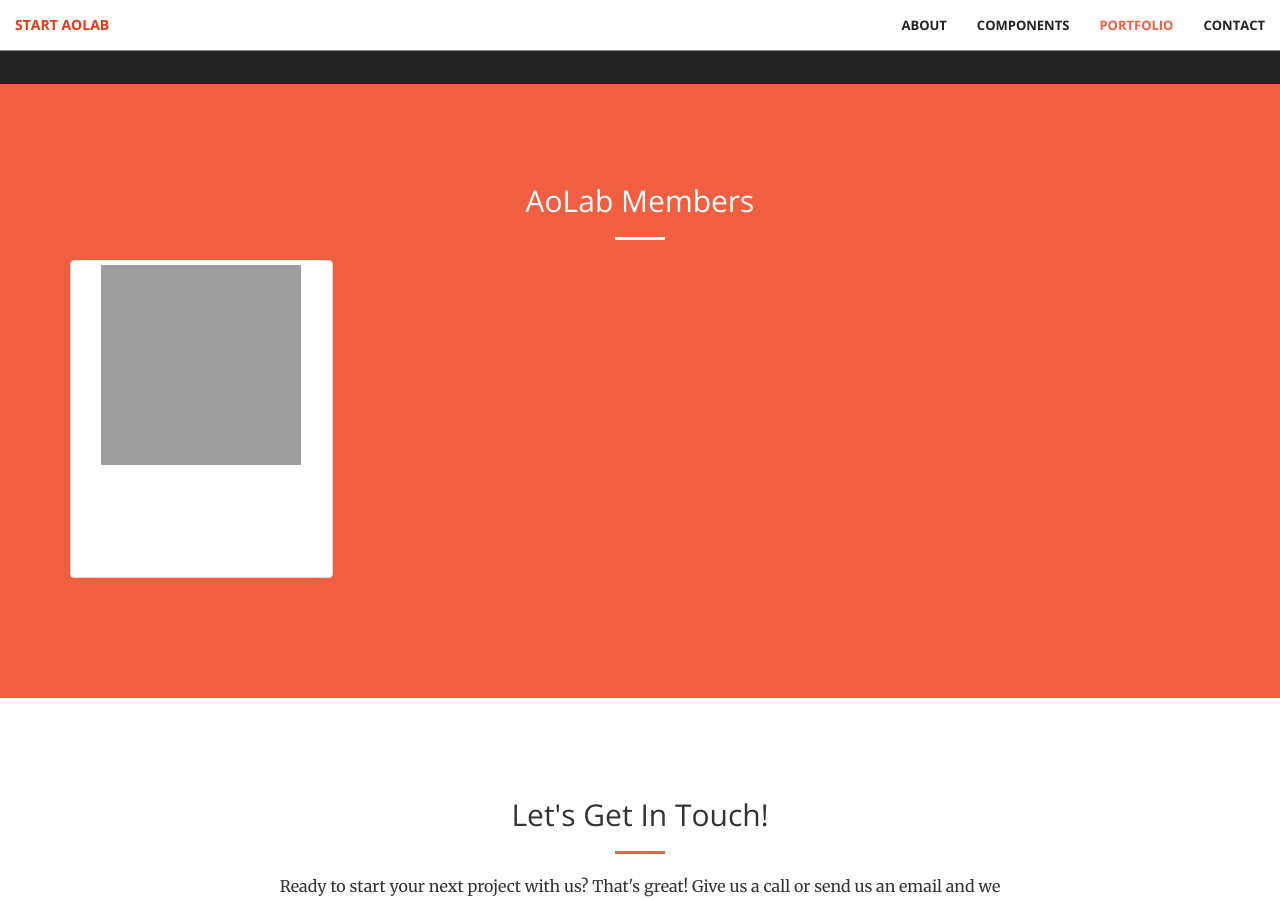
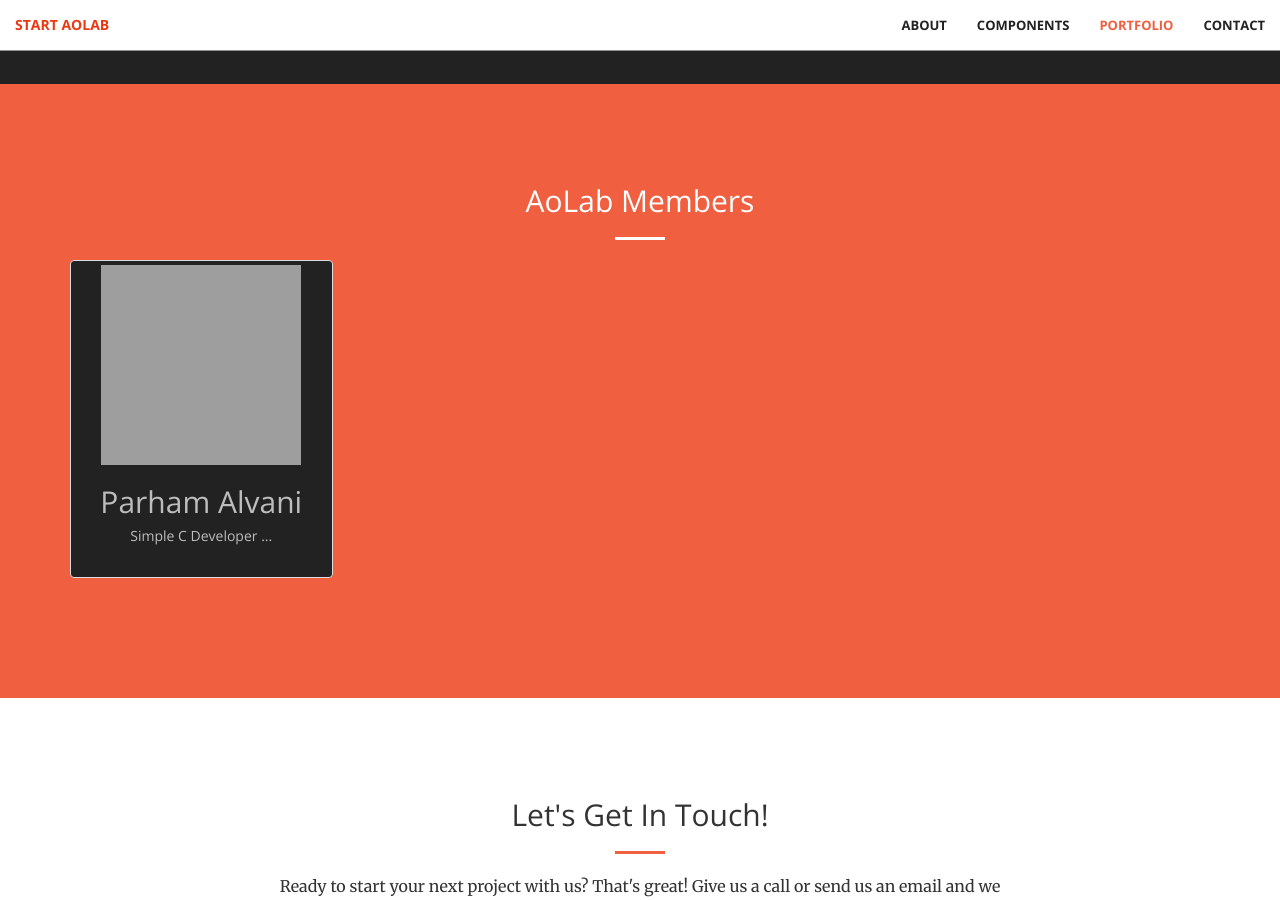
Before and after one commit to AoLab/AoLab.github.io, a Jekyll site: the page built from index.html, in a window 1280 px wide and 900 px high, scrolled down 2457 px. Built offline with Jekyll 4.4.1, drawn with Linux system fonts in a browser that asks for light colours; grey boxes are pictures that could not be loaded.

Commit message:
Try to correct members section issues ..

```diff
--- a/_includes/members.html
+++ b/_includes/members.html
@@ -12,7 +12,7 @@
 		<div class="row">
 			{% for member in site.data.members %}
 			<div class="col-lg-3 col-md-6 col-rtl2 text-center wow fadeIn">
-				<a href="{{ member.url }}" class="thumbnail grid-col" target="_blank">
+				<a href="{{ member.url }}" class="thumbnail bg-dark grid-col" target="_blank">
 
 					<img style="max-height: 220px;" src="{{ member.avatar }}" />
 
```
